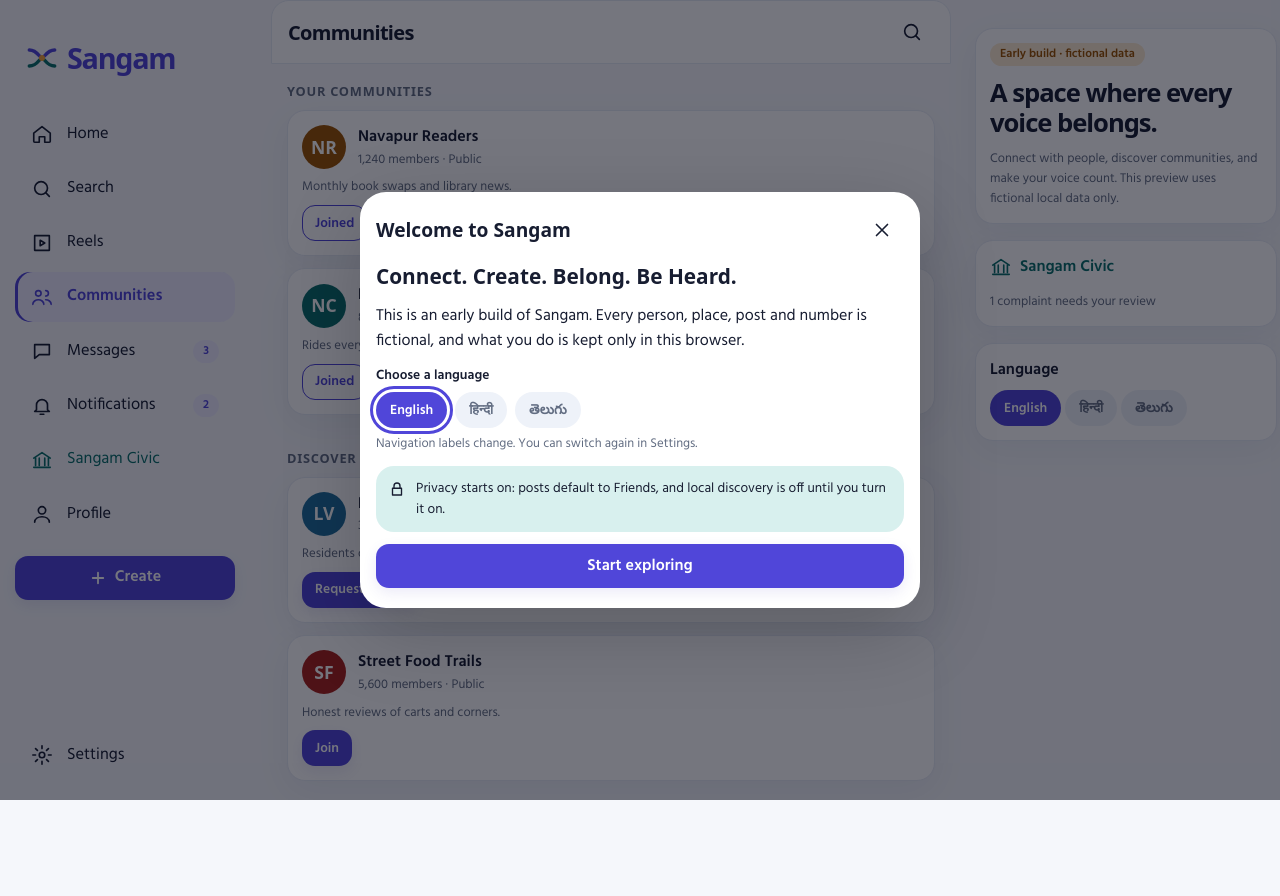
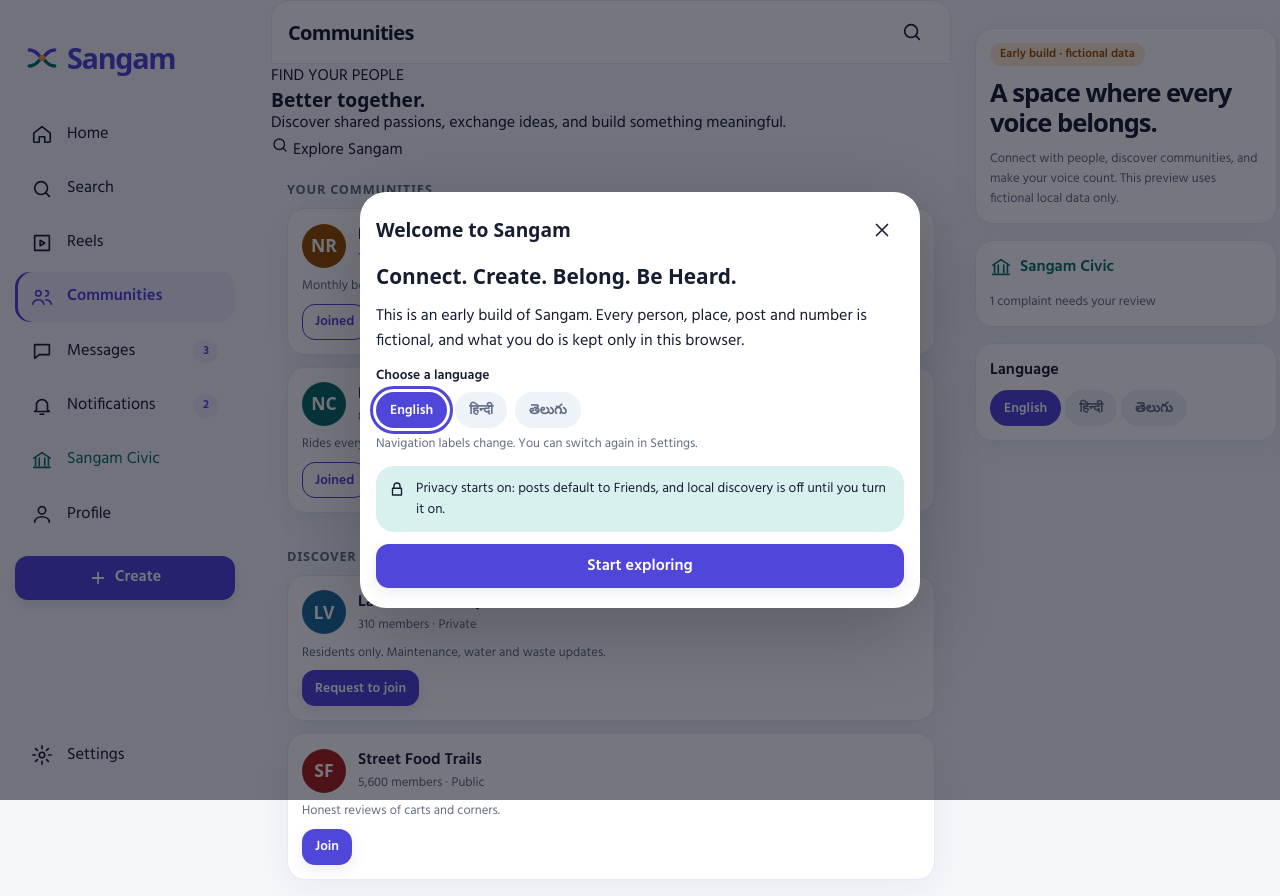
Before and after one commit to anveshpasunoori/sangam, a Next.js app in the folder apps/web/: page /communities in a window 1280 px wide. Before the commit the page ends 800 px from the top, so only its background shows below. Built offline with nearby package versions, Linux system fonts and the light colour scheme; a web font is replaced by a local one.

Commit message:
design: distinctive Sangam experience for communities/page.tsx

```diff
--- a/apps/web/src/app/communities/page.tsx
+++ b/apps/web/src/app/communities/page.tsx
@@ -21,6 +21,7 @@ export default function Communities() {
         </Link>
       }
     >
+      <div className="community-hero"><span className="hero-eyebrow">FIND YOUR PEOPLE</span><h2>Better together.</h2><p>Discover shared passions, exchange ideas, and build something meaningful.</p><Link className="hero-primary" href="/search"><Icon name="search" size={18} /> Explore Sangam</Link></div>
       <div className="sec-h">Your communities</div>
       <div className="pad stack" style={{ paddingTop: 0 }}>
         {mine.length ? mine.map((c) => <CommunityCard key={c.id} c={c} />) : <p className="meta">You have not joined any community yet.</p>}
```
